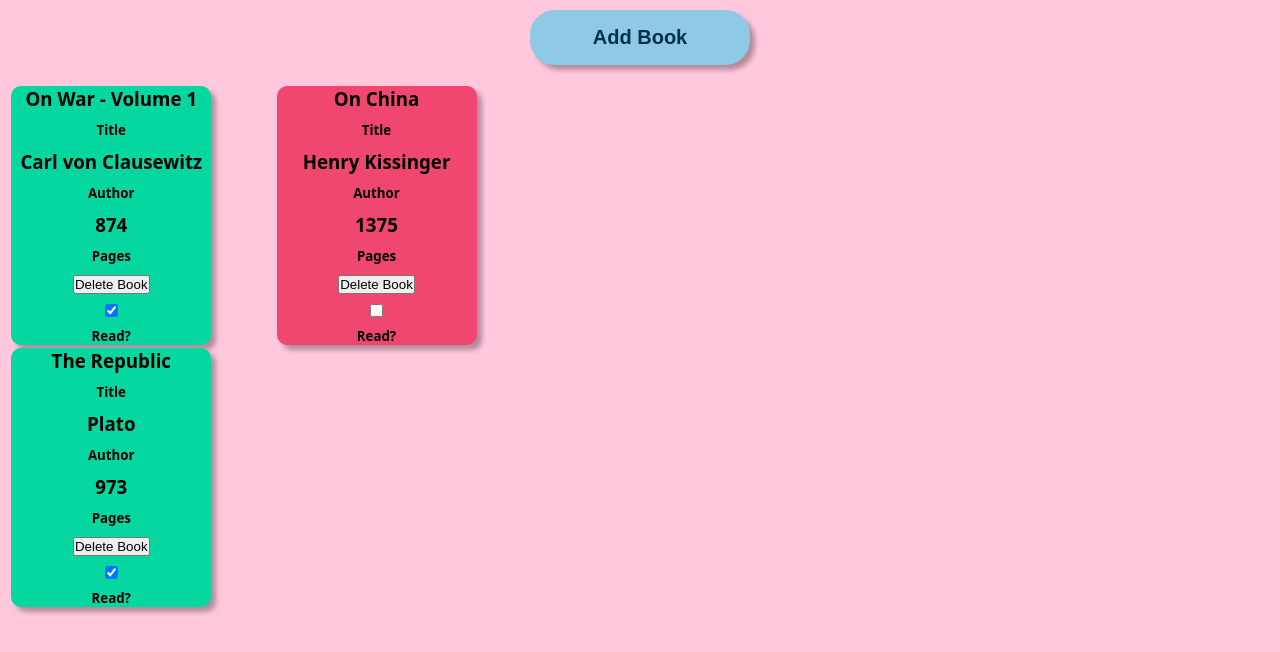
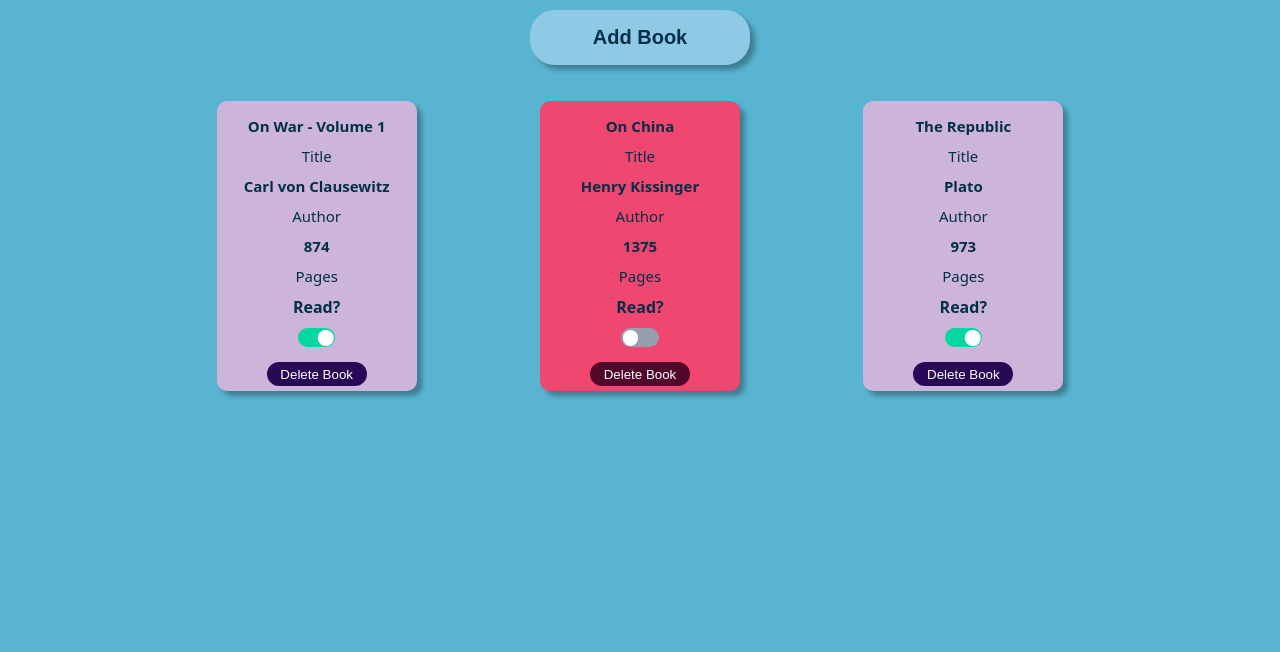
Before and after one commit to pilot2coding/library-project, a plain HTML site: page index.html in a window 1280 px wide. Drawn offline with Linux system fonts and the light colour scheme.

Commit message:
Fixes and changes added to the JavaScript and CSS files

```diff
--- a/scripts.js
+++ b/scripts.js
@@ -184,7 +184,36 @@ function renderLibraryItem(newBook){
         libraryCard.appendChild(item);
     });
 
+    // old and deprecated code
+    /*let toggleButton = document.createElement('input');
+    toggleButton.type = 'checkbox';
+    toggleButton.classList.add('toggle-checkbox');
+    toggleButton.checked = newBook.isRead;
+    let toggleLabel = document.createElement('h5');
+    toggleLabel.innerText = 'Read?';
+    libraryCard.append(toggleButton);
+    libraryCard.append(toggleLabel);*/
 
+    // add a toggle read checkbox and its label
+    let cardReadText = document.createElement('span');
+    cardReadText.innerText = 'Read?';
+    const cardToggleContainer = document.createElement('div');
+    cardToggleContainer.classList.add('toggle-card-container');
+
+    const cardReadCheckbox = document.createElement('input');
+    cardReadCheckbox.type = 'checkbox';
+    cardReadCheckbox.id = 'card-checkbox-' + newBook.id;
+    cardReadCheckbox.classList.add('toggle-card-checkbox');
+    cardReadCheckbox.checked = newBook.isRead;
+
+    const cardToggleLabel = document.createElement('label');
+    cardToggleLabel.setAttribute("for", "card-checkbox-" + newBook.id);
+
+    cardToggleContainer.appendChild(cardReadCheckbox);
+    cardToggleContainer.appendChild(cardToggleLabel);
+
+    libraryCard.append(cardReadText);
+    libraryCard.append(cardToggleContainer);
 
     // adds a remove button, which will be useful to remove the cards from the div
     let removeButton = document.createElement('button');
@@ -197,20 +226,10 @@ function renderLibraryItem(newBook){
         deleteLibraryCard(this.parentElement);
     })
 
-   // add a toggle read checkbox and its label
-    let toggleButton = document.createElement('input');
-    toggleButton.type = 'checkbox';
-    toggleButton.classList.add('toggle-card');
-    toggleButton.checked = newBook.isRead;
-    let toggleLabel = document.createElement('h5');
-    toggleLabel.innerText = 'Read?';
-    libraryCard.append(toggleButton);
-    libraryCard.append(toggleLabel);
-
     // appends everything into the library div
     theLibrary.appendChild(libraryCard);
 
-    libraryCard.querySelector('.toggle-card').addEventListener('click', function(){
+    libraryCard.querySelector('.toggle-card-checkbox').addEventListener('click', function(){
         toggleCard(libraryCard);
     })
 
@@ -233,7 +252,7 @@ function deleteLibraryCard(libraryCard){
 
 // function that modifies the library array isRead status and the class of the card
 function toggleCard(libraryCard){
-    let cardCheckbox = libraryCard.querySelector('.toggle-card').checked;
+    let cardCheckbox = libraryCard.querySelector('.toggle-card-checkbox').checked;
     if(cardCheckbox === true){
         libraryCard.id = 'read-book';
     } else {
--- a/styles.css
+++ b/styles.css
@@ -4,7 +4,7 @@
 }
 
 body{
-    background-color: #ffc8dd;
+    background-color: #58B4D1;
     font-family: system-ui, -apple-system, BlinkMacSystemFont, 'Segoe UI', Roboto, Oxygen, Ubuntu, Cantarell, 'Open Sans', 'Helvetica Neue', sans-serif;
 }
 
@@ -95,6 +95,41 @@ input[type='checkbox'].toggle-checkbox:checked + label::before{
 
 }
 
+input[type='checkbox'].toggle-card-checkbox{
+    opacity: 0;
+    position: absolute;
+}
+
+input[type='checkbox'].toggle-card-checkbox + label{
+    display: inline-block;
+    width: 37.5px;
+    height: 18.75px;
+    background-color: #979dac;
+    border-radius: 25px;
+    position: relative;
+    cursor: pointer;
+}
+
+input[type='checkbox'].toggle-card-checkbox + label::before{
+    content: "";
+    position: absolute;
+    width: 15.75px;
+    height: 15.75px;
+    border-radius: 50%;
+    background-color: #fff;
+    top: 1.5px;
+    left: 1.5px;
+    transition: transform 0.3s;
+}
+
+input[type='checkbox'].toggle-card-checkbox:checked + label{
+    background-color: #06d6a0 !important;
+}
+
+input[type='checkbox'].toggle-card-checkbox:checked + label::before{
+    transform: translateX(18.75px);
+}
+
 #book-interface span{
     margin-top: 10px;
     font-weight: bolder;
@@ -119,23 +154,68 @@ input[type='checkbox'].toggle-checkbox:checked + label::before{
     gap: 10px;
     margin: 0.1vw;
     border-radius: 10px;
-    max-height: auto;
-    max-width: 200px;
+    height: 275px;
+    width: 200px;
     box-shadow: 5px 5px 5px rgba(0,0,0,0.3);
+    padding-top: 15px;
+    color: #023047;
+
+}
+
+.library-card h3 {
+    font-size: 15px;
+    font-weight: bolder;
+
+}
+
+.library-card h5 {
+    font-size: 15px;
+    font-weight: lighter;
+}
+
+.library-card span{
+    font-weight: bolder;
 }
 
 #library{
     display: grid;
+    grid-template-columns: repeat(auto-fit, minmax(200px, 1fr));
+    grid-auto-rows: auto;
+    justify-items: center;
+    grid-template-rows: auto;
     align-items: center;
-    margin: auto 10px;
-    grid-template-columns: 20fr 75fr;
-    grid-template-rows: auto;
+    gap: 10px;
+    width: 960px;
+    margin: 0 auto;
+    margin-top: 25px;
+
 }
 
 #read-book{
-    background-color: #06d6a0;
+    background-color: #cdb4db;
+
 }
 
 #unread-book{
     background-color: #ef476f;
+
 }
+#read-book button, #unread-book button{
+    height: 30px;
+    width: 100px;
+    margin-bottom: 5px;
+    border-radius: 20px;
+
+}
+
+#read-book button {
+    background-color: #270956;
+    border: 2px solid #270956;
+    color: #fff;
+}
+
+#unread-book button {
+    background-color: #51072B;
+    border: 2px solid #51072B;
+    color: #fff;
+}
```
